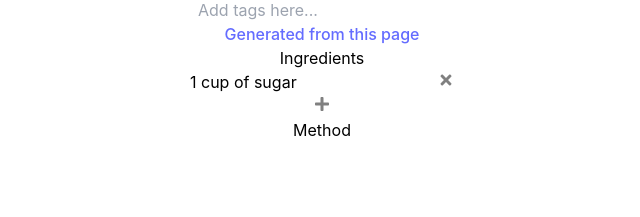
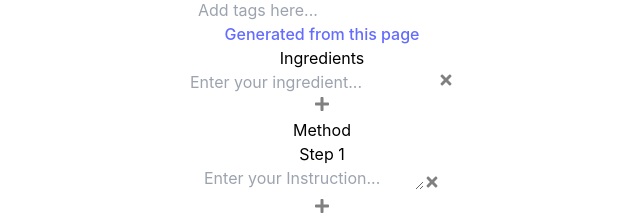
Before and after one commit to kawrou/RecipEasy-recipe-manager, a React (Vite) app in the folder frontend/: page /recipes/create in a window 1280 px wide. Shown: the part 699-916 px from the top of the page, without its empty margins (318-958 px from the left). Before the commit the page ends 841 px from the top, so only its background shows below. Built offline with nearby package versions, Linux system fonts and the light colour scheme; no server answers.

Commit message:
Dynamic methods working

```diff
--- a/frontend/src/components/RecipePage/IngredientList.jsx
+++ b/frontend/src/components/RecipePage/IngredientList.jsx
@@ -5,9 +5,12 @@ export const IngredientList = ({ recipeIngredients, setRecipeIngredients }) => {
   const [newIngredient, setNewIngredient] = useState("");
 
   const handleAddIngredient = () => {
-    // Add the new ingredient to the array
+    if (recipeIngredients.some(ingredient => ingredient === "")) {
+      alert("Please fill in all previous fields before adding a new ingredient.");
+      return;
+    }
+
     setRecipeIngredients([...recipeIngredients, newIngredient]);
-    // Clear the input field after adding
     setNewIngredient("");
   };
 
--- /dev/null
+++ b/frontend/src/components/RecipePage/InstructionList.jsx
@@ -0,0 +1,80 @@
+import React, { useState, useEffect } from "react";
+import { FaPlus, FaTimes } from "react-icons/fa"; // Import icons from FontAwesome
+
+export const InstructionList = ({ recipeInstructions, setRecipeInstructions }) => {
+  const [newInstruction, setNewInstruction] = useState("");
+  const [heights, setHeights] = useState(Array(recipeInstructions.length).fill("auto"));
+
+  const handleTextAreaHeightChange = (event, index) => {
+    const textareaLineHeight = 24;
+    const { value, style } = event.target;
+    const updatedInstructions = [...recipeInstructions];
+    updatedInstructions[index] = value;
+    setRecipeInstructions(updatedInstructions);
+    style.height = "auto";
+    style.height = `${Math.max(textareaLineHeight, event.target.scrollHeight)}px`;
+    const updatedHeights = [...heights];
+    updatedHeights[index] = style.height;
+    setHeights(updatedHeights);
+  };
+
+  const handleAddInstruction = () => {
+    if (recipeInstructions.some((instruction) => instruction === "")) {
+      alert("Please fill in all previous fields before adding a new Instruction.");
+      return;
+    }
+    setRecipeInstructions([...recipeInstructions, newInstruction]);
+    setNewInstruction(""); // Clear newInstruction state
+    setHeights([...heights, "auto"]); // Add "auto" height for the new textarea
+  };
+
+  const handleRemoveInstruction = (index) => {
+    const updatedInstructions = [...recipeInstructions];
+    updatedInstructions.splice(index, 1);
+    setRecipeInstructions(updatedInstructions);
+    const updatedHeights = [...heights];
+    updatedHeights.splice(index, 1);
+    setHeights(updatedHeights);
+  };
+
+  return (
+    <div className="flex flex-col">
+      <div className="flex flex-col">
+        {recipeInstructions.map((instruction, index) => (
+          <div className="divide-y-2" key={index}>
+            <div className="font-extrabold text-2xl text-left pb-3">
+              Step {index + 1}
+            </div>
+            <div className="relative py-4">
+              <textarea
+                className="resize-none overflow-hidden placeholder:text-wrap w-full p-2.5 focus:outline-none text-md text-gray-900 bg-gray-50 rounded-xl border border-gray-300"
+                value={instruction}
+                rows="1"
+                onChange={(e) => handleTextAreaHeightChange(e, index)}
+                style={{ height: heights[index] }}
+                placeholder="Enter your Instruction..."
+              />
+              <button
+                className="absolute right-3 top-1/2 transform -translate-y-1/2 px-2 py-1 rounded text-white"
+                onClick={() => handleRemoveInstruction(index)}
+              >
+                <FaTimes style={{ color: "gray" }} />{" "}
+              </button>
+            </div>
+          </div>
+        ))}
+      </div>
+
+      <div className="flex justify-center items-center">
+        <div className="w-1/2 border border-gray-200" />{" "}
+        <button
+          className="px-2 py-1 rounded text-white"
+          onClick={handleAddInstruction}
+        >
+          <FaPlus style={{ color: "gray" }} />
+        </button>
+        <div className="w-1/2 border border-gray-200" />{" "}
+      </div>
+    </div>
+  );
+};
--- a/frontend/src/components/RecipePage/RecipeTitle.jsx
+++ b/frontend/src/components/RecipePage/RecipeTitle.jsx
@@ -3,7 +3,7 @@ import React, { useState } from "react";
 export const RecipeTitle = ({ text, setText }) => {
   const [height, setHeight] = useState("auto");
 
-  const handleChange = (event) => {
+  const handleTextAreaHeightChange = (event) => {
     const textareaLineHeight = 24; // Change this value based on your textarea's line-height
     const { value, style } = event.target;
     setText(value);
@@ -20,7 +20,7 @@ export const RecipeTitle = ({ text, setText }) => {
       className="resize-none overflow-hidden placeholder:text-wrap w-full p-2 focus:outline-none text-6xl font-extrabold"
       value={text}
       rows="1"
-      onChange={handleChange}
+      onChange={handleTextAreaHeightChange}
       style={{ height: height }}
       placeholder="Enter your title..."
     />
--- a/frontend/src/pages/RecipePage/RecipePage.jsx
+++ b/frontend/src/pages/RecipePage/RecipePage.jsx
@@ -3,6 +3,7 @@ import { QuantitySelector } from "../../components/RecipePage/QuantitySelector";
 import { Tags } from "../../components/RecipePage/Tags";
 import { RecipeTitle } from "../../components/RecipePage/RecipeTitle";
 import { IngredientList } from "../../components/RecipePage/IngredientList";
+import { InstructionList } from "../../components/RecipePage/InstructionList";
 
 export const RecipePage = () => {
   const [title, setTitle] = useState("");
@@ -10,11 +11,9 @@ export const RecipePage = () => {
   const [recipeYield, setRecipeYield] = useState(0);
   const [timeTaken, setTimeTaken] = useState(0);
   const [tags, setTags] = useState([]);
-  const [recipeIngredients, setRecipeIngredients] = useState([
-    "1 cup of sugar",
-  ]);
+  const [recipeIngredients, setRecipeIngredients] = useState([""]);
 
-  const [recipeInstructions, setRecipeInstructions] = useState([]);
+  const [recipeInstructions, setRecipeInstructions] = useState([""]);
 
   return (
     <>
@@ -23,13 +22,6 @@ export const RecipePage = () => {
         <div className="flex flex-auto w-1/2 justify-center flex-col pt-18 p-20 gap-7">
           {/* title */}
           <RecipeTitle text={title} setText={setTitle} />
-          {/* <input
-            type="text"
-            className="font-extrabold text-6xl text-left focus:outline-none"
-            placeholder="Enter Your Title Here..."
-            value={title}
-            onChange={(e) => setTitle(e.target.value)}
-          /> */}
           {/* description */}
           <textarea
             id="message"
@@ -73,7 +65,7 @@ export const RecipePage = () => {
       <div className="w-screen h-4 bg-gray-300" />
       <div className="flex divide-x justify-center p-10 pb-0">
         <div className="flex w-1/2 flex-col pt-10 p-20 gap-7">
-          <div className="font-extrabold text-5xl text-left pb-5">
+          <div className="font-extrabold text-5xl text-left pb-3">
             Ingredients
           </div>
           {/* Loop over recipeIngredients array */}
@@ -84,6 +76,10 @@ export const RecipePage = () => {
         </div>
         <div className="flex w-1/2 flex-col pt-10 p-20 gap-7">
           <div className="font-extrabold text-5xl text-left">Method</div>
+          <InstructionList
+            recipeInstructions={recipeInstructions}
+            setRecipeInstructions={setRecipeInstructions}
+          />
         </div>
       </div>
     </>
```
